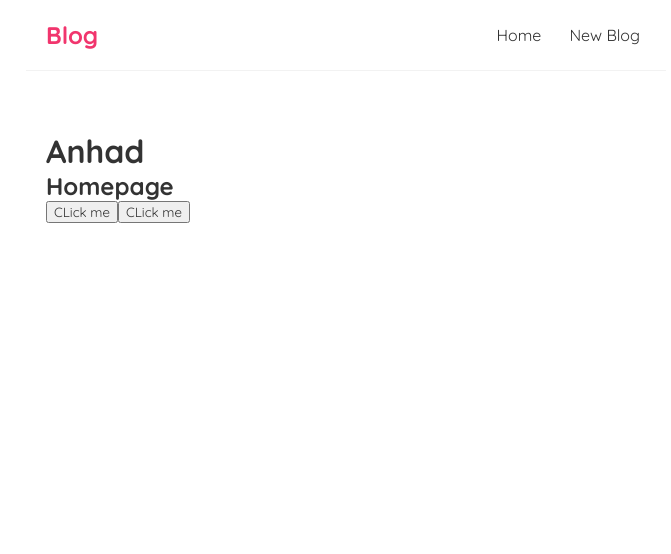
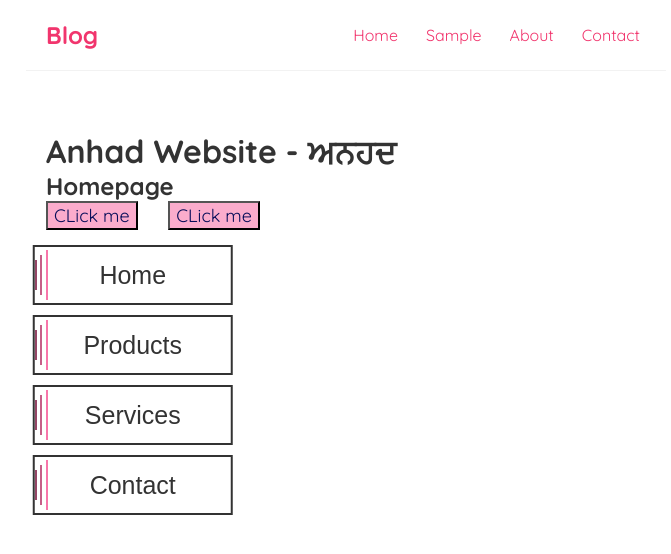
Before and after one commit to SimardeepSG/anhadnewsmag, a JavaScript app: page / in a window 1280 px wide. Shown: the top 554 px of the page, without its empty margins (294-965 px from the left). Built offline with nearby package versions, Linux system fonts and the light colour scheme; the HTML template or start-up script is replaced by a standard one.

Commit message:
Added new pages

```diff
--- a/package.json
+++ b/package.json
@@ -1,5 +1,5 @@
 {
-  "name": "dojo-blog",
+  "name": "anhad-website",
   "version": "0.1.0",
   "private": true,
   "dependencies": {
@@ -8,6 +8,7 @@
     "@testing-library/user-event": "^12.8.3",
     "react": "^17.0.2",
     "react-dom": "^17.0.2",
+    "react-router-dom": "^5.3.0",
     "react-scripts": "4.0.3",
     "web-vitals": "^1.1.2"
   },
--- /dev/null
+++ b/src/About.js
@@ -0,0 +1,14 @@
+const About = () => {
+    return (
+        <div classname ="about">
+            <h2>
+                An ethusiastic team
+                ...
+                ...
+                ...
+            </h2>
+        </div>
+     );
+}
+
+export default About;
--- a/src/App.js
+++ b/src/App.js
@@ -1,15 +1,44 @@
 import Navbar from './Navbar';
 import Home from './Home';
+import { BrowserRouter as Router, Route, Switch } from 'react-router-dom';
+import Sample from './Sample';
+import Contact from './Contact';
+import About from './About';
+
 
 function App() {
   return (
+    <Router>
+
     <div className="App">
-      <Navbar />
+       <Navbar />
+
       <div className="content">
-        <h1>Anhad</h1>
-        <Home />
+        <h1>Anhad Website - ਅਨਹਦ </h1>
+
+        <Switch>
+            <Route exact path="/">
+              <Home />
+            </Route>
+
+            <Route path="/sample">
+              <Sample />
+            </Route>
+
+            <Route path="/contact">
+              <Contact />
+            </Route>
+
+            <Route path="/about">
+              <About />
+            </Route>
+
+        </Switch>
+
       </div>
     </div>
+
+    </Router>
   );
 }
 
--- /dev/null
+++ b/src/Contact.js
@@ -0,0 +1,14 @@
+const  Contact= () => {
+    return (
+        <div classname="contact">
+
+            <h3>Find us here</h3>
+            <div classname = "contact-button">
+            <a href="https://www.instagram.com/anhadmagazine/"> Instagram</a>
+            <a href = "https://twitter.com/anhadmagazine?lang=en">Twitter</a>
+            </div>
+        </div>
+      );
+}
+
+export default Contact;
--- a/src/Home.js
+++ b/src/Home.js
@@ -13,12 +13,28 @@ const  Home = () => {
             <h2>
                 Homepage
             </h2>
-            <button onClick={handleClick}> CLick me </button>
-            <button onClick= {() => {
+            <button class="b-homepage" onClick={handleClick}> CLick me </button>
+            &nbsp;
+            &nbsp;
+            &nbsp;
+            &nbsp;
+            <button class="b-homepage" onClick= {() => {
                 handleClickAgain ('mario')
             }}> CLick me </button>
+
+
+<ul>
+  <li><span>home</span></li>
+  <li><span>products</span></li>
+  <li><span>services</span></li>
+  <li><span>contact</span></li>
+</ul>
+
+
+
         </div>
      );
 }
 
+
 export default Home;
--- a/src/Navbar.js
+++ b/src/Navbar.js
@@ -4,7 +4,9 @@ const  Navbar = () => {
             <h1> Blog</h1>
             <div className="links">
                 <a href="/">Home</a>
-                <a href="/create">New Blog</a>
+                <a href="/Sample">Sample</a>
+                <a href="/about">About</a>
+                <a href="/contact">Contact</a>
             </div>
 
         </nav>
--- /dev/null
+++ b/src/Sample.js
@@ -0,0 +1,9 @@
+const Sample = () => {
+    return (
+    <div classname ="sample">
+        <h2> Find our previous versions ! :)</h2>
+    </div>
+    );
+}
+
+export default Sample;
--- a/src/index.css
+++ b/src/index.css
@@ -24,12 +24,122 @@
   margin-left: 16px;
   text-decoration: none;
   padding: 6px;
+  color: #f1356d;
 }
 .navbar a:hover {
-  color: #f1356d;
+  color: white;
 }
 .content {
   max-width: 600px;
   margin: 40px auto;
   padding: 20px;
 }
+
+.navbar a::before {
+  transform: scaleX(0);
+  transform-origin: bottom right;
+}
+
+.navbar a:hover::before {
+  transform: scaleX(1);
+  transform-origin: bottom left;
+}
+
+.navbar a::before {
+  content: " ";
+  display: block;
+  position: absolute;
+  top: 0; right: 0; bottom: 0; left: 0;
+  inset: 0 0 0 0;
+  background: #f1356d;
+  z-index: -1;
+  transition: transform .3s ease;
+}
+
+.navbar a {
+  position: relative;
+}
+
+
+@media (orientation: landscape) {
+  body {
+    grid-auto-flow: column;
+  }
+}
+
+/* 2 CLICK ME BUTTONS ON HOMEPAGE*/
+.b-homepage{
+  background-color: #FBACCC;
+  color: #070D59;
+  font-size: 18px;
+}
+
+/* 4 extra buttons on hompegae - Just trying out css */
+ul {
+  padding: 0;
+  list-style-type: none;
+}
+
+li {
+  font-size: 25px;
+  width: 8em;
+  height: 2em;
+  color: #F875AA;
+  border-left: 0.08em solid;
+  position: relative;
+  margin-top: 0.8em;
+  cursor: pointer;
+}
+
+li::before,
+li::after
+{
+  content: '';
+  position: absolute;
+  width: inherit;
+  border-left: inherit;
+  z-index: -1;
+}
+
+li::before {
+  height: 80%;
+  top: 10%;
+  left: calc(-0.15em - 0.08em * 2);
+  filter: brightness(0.8);
+}
+
+li::after {
+  height: 60%;
+  top: 20%;
+  left: calc(-0.15em * 2 - 0.08em * 3);
+  filter: brightness(0.6);
+}
+
+li span {
+  position: relative;
+  height: 120%;
+  top: -10%;
+  box-sizing: border-box;
+  border: 0.08em solid;
+  /*background-color: #333;*/
+  display: flex;
+  align-items: center;
+  justify-content: center;
+  font-family: sans-serif;
+  text-transform: capitalize;
+  transform: translateX(calc(-0.15em * 3 - 0.08em * 2));
+  transition: 0.3s;
+}
+
+li:hover span {
+  transform: translateX(0.15em);
+}
+
+/* ends here */
+
+/* not working */
+.contact-button{
+  padding: 10px;
+  color: green;
+  text-decoration: none;
+}
```
Also changed, not shown: public/index.html (+10 -0 lines), 1 other file (tests, documents, lock files or other folders).
